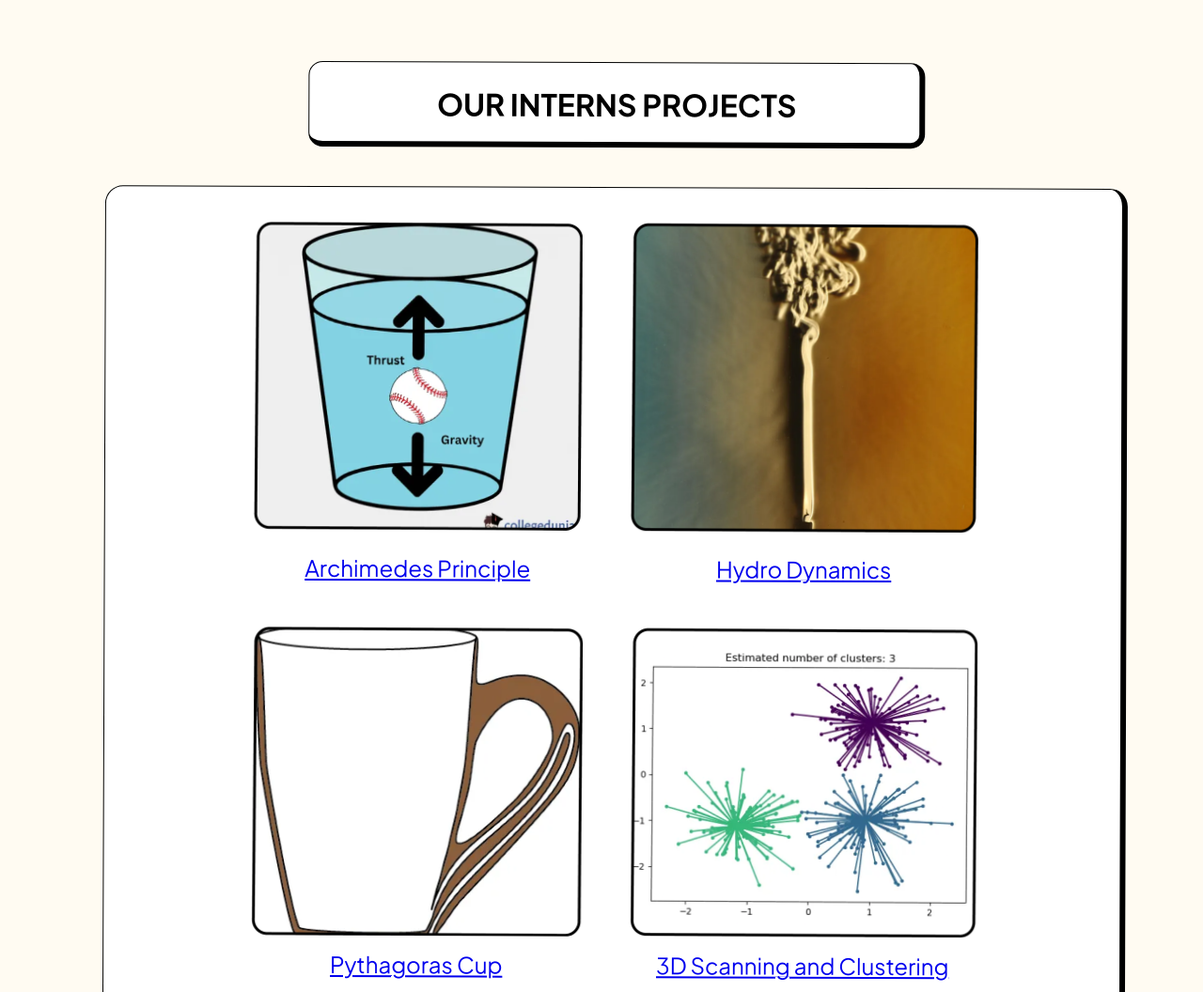
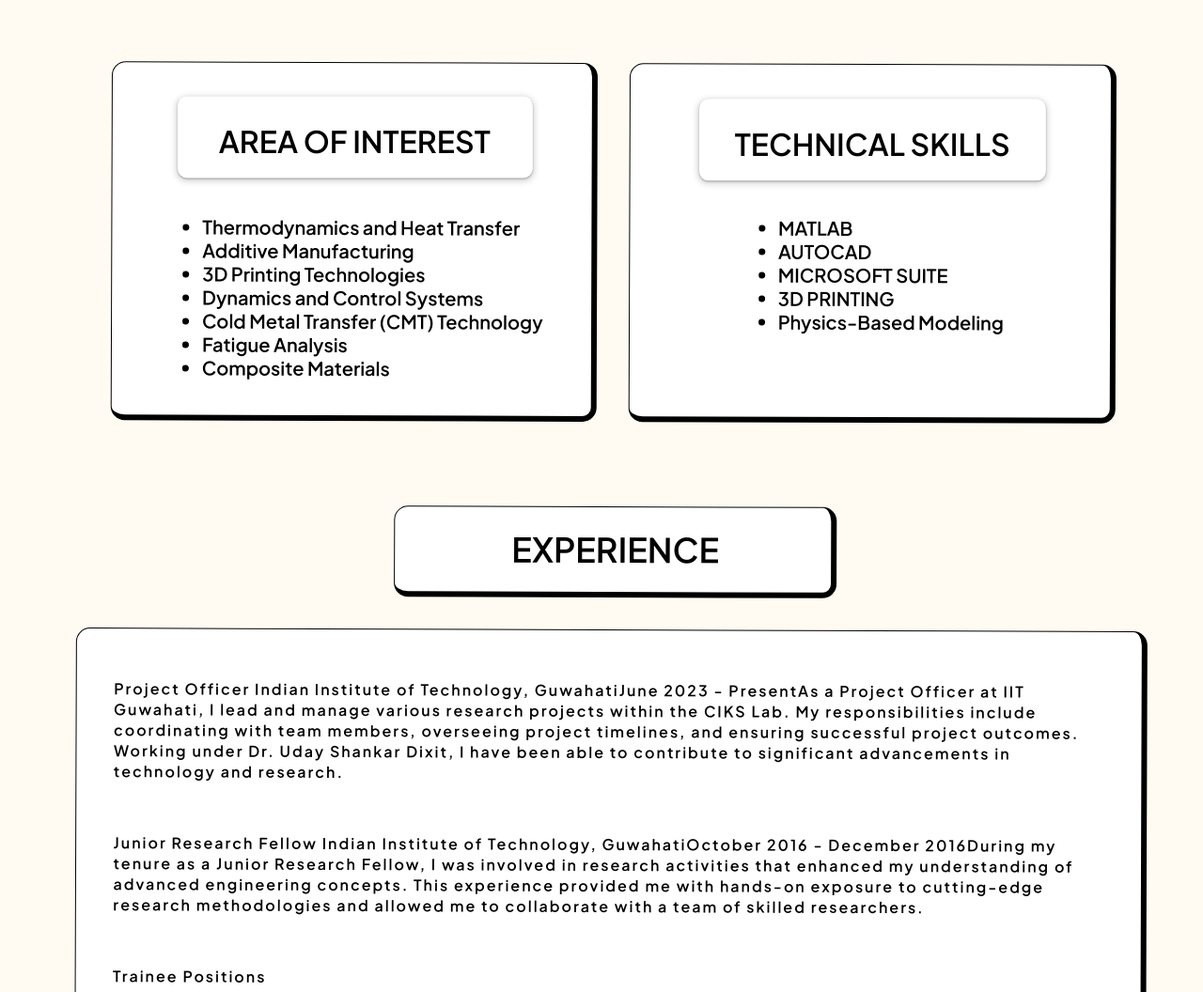
Before and after one commit to faladrumsharma80/IITG_InternWork-figma, a website built with Parcel: page faladrum.html in a window 1280 px wide. Shown: the part 771-1827 px from the top of the page at 94% size. Built offline with nearby package versions, Linux system fonts and the light colour scheme; a web font is replaced by a local one.

Commit message:
Update faladrum.html

```diff
--- a/faladrum.html
+++ b/faladrum.html
@@ -221,36 +221,6 @@
                 </div>
             </div>
         </section>
-        <section class="flex flex-row items-center justify-center pt-0 px-[42px] pb-[61px] box-border max-w-full text-center text-13xl text-black font-plus-jakarta-sans lg:pl-[21px] lg:pr-[21px] lg:box-border mq750:pb-[26px] mq750:box-border mq1050:pb-10 mq1050:box-border">
-            <div class="flex flex-col items-center justify-center gap-[38.6px] max-w-full mq750:gap-[19px]">
-                <div class="w-[1217.2px] flex flex-row items-center justify-center py-0 px-5 box-border max-w-full">
-                    <div class="w-[656.6px] flex flex-row items-center justify-center pt-[26px] px-5 pb-[24.4px] box-border relative max-w-full">
-                        <div class="h-full w-full absolute !m-[0] top-[0.8px] right-[0.4px] bottom-[0.8px] left-[0px] rounded-mini bg-white box-border  border-t-[1px] border-solid border-black border-r-[6px] border-b-[6px] border-l-[1px]"></div>
-                        <h2 class="m-0 w-[404.9px] relative text-inherit leading-[40px] uppercase font-bold font-inherit inline-block shrink-0 max-w-full z-[1] mq450:text-lgi mq450:leading-[24px] mq1050:text-7xl mq1050:leading-[32px]"> Our Interns Projects </h2>
-                    </div>
-                </div>
-                <div class="flex flex-row flex-wrap items-center justify-center pt-[43px] px-12 pb-7 box-border relative gap-[49.2px] max-w-full text-5xl lg:pl-6 lg:pr-6 lg:box-border mq450:pt-5 mq450:box-border mq750:gap-[25px] mq1050:pt-7 mq1050:pb-5 mq1050:box-border">
-                    <div class="h-full w-full absolute !m-[0] top-[4.62px] right-[0px] bottom-[-4.62px] left-[0px] rounded-[19px] bg-white box-border  border-t-[1px] border-solid border-black border-r-[6px] border-b-[6px] border-l-[1px]"></div>
-                    <div class="w-[352px] flex flex-col items-center justify-center gap-[15.6px] max-w-full">
-                        <div class="self-stretch flex flex-row items-center justify-center pt-0 px-0 pb-[10.2px] box-border max-w-full"> <img class="h-[327.2px] flex-1 relative rounded-mini max-w-full overflow-hidden object-contain  z-[1]" loading="lazy" alt="" src="/public/rectangle-18@2x.png" /> </div>
-                        <div class="self-stretch flex flex-row items-center justify-center pt-0 px-[37px] pb-[32.4px]"> <a href="ArchimedesPrinciple.pdf" class="w-[262px] relative leading-[125%] inline-block whitespace-pre-wrap shrink-0 z-[1] mq450:text-lgi mq450:leading-[24px]">Archimedes Principle</a> </div> <img class="self-stretch h-[328.4px] relative rounded-mini max-w-full overflow-hidden shrink-0 object-contain  z-[1]" loading="lazy" alt="" src="/public/rectangle-45@2x.png" />
-                        <div class="self-stretch flex flex-row items-center justify-center py-0 px-[52px] mq450:pl-5 mq450:pr-5 mq450:box-border"> <a href="Pythagoras Cup.pdf" class="w-[232px] relative leading-[125%] inline-block shrink-0 z-[1] mq450:text-lgi mq450:leading-[24px]">Pythagoras Cup </a> </div>
-                    </div>
-                    <div class="w-[371.5px] flex flex-col items-center justify-center gap-[15.6px] max-w-full">
-                        <div class="self-stretch flex flex-row items-center justify-center pt-0 px-0 pb-[9px] box-border max-w-full"> <img class="h-[328.4px] flex-1 relative rounded-mini max-w-full overflow-hidden object-contain  z-[1]" loading="lazy" alt="" src="/public/rectangle-16@2x.png" /> </div>
-                        <div class="w-[360.9px] flex flex-row items-center justify-center pt-0 px-[77px] pb-[32.4px] box-border max-w-full mq450:pl-5 mq450:pr-5 mq450:box-border"> <a href="hydrodynamics.pdf" class="flex-1 relative leading-[125%] z-[1] mq450:text-lgi mq450:leading-[24px]">Hydro Dynamics</a> </div>
-                        <div class="self-stretch flex flex-row items-center justify-center py-0 pr-0 pl-0.5 box-border max-w-full"> <img class="h-[328.4px] flex-1 relative rounded-mini max-w-full overflow-hidden object-contain  z-[1]" loading="lazy" alt="" src="/public/rectangle-21@2x.png" /> </div>
-                        <div class="w-[359.9px] flex flex-row items-center justify-center py-0 px-[5px] box-border max-w-full"> <a href="3Dscanning_&_Clusstering 2.pdf" class="flex-1 relative leading-[125%] inline-block max-w-full z-[1] mq450:text-lgi mq450:leading-[24px]">3D Scanning and Clustering </a> </div>
-                    </div>
-                    <div class="w-[338px] flex flex-col items-center justify-center gap-[14.8px] max-w-full">
-                        <div class="self-stretch flex flex-row items-center justify-center pt-0 px-0 pb-[9.8px] box-border max-w-full"> <img class="h-[328.4px] flex-1 relative rounded-mini max-w-full overflow-hidden object-contain  z-[1]" loading="lazy" alt="" src="/public/rectangle-17@2x.png" /> </div>
-                        <div class="w-[326px] flex flex-row items-center justify-center pt-0 px-[43px] pb-[33.2px] box-border max-w-full mq450:pl-5 mq450:pr-5 mq450:box-border"> <a href="HydraulicLift.pdf" class="flex-1 relative leading-[125%] z-[1] mq450:text-lgi mq450:leading-[24px]">Hydraulic Lift</a> </div>
-                        <div class="self-stretch flex flex-row items-center justify-center py-0 pr-px pl-0.5 box-border max-w-full"> <img class="h-[329.2px] flex-1 relative rounded-mini max-w-full overflow-hidden object-contain  z-[1]" loading="lazy" alt="" src="/public/rectangle-19@2x.png" /> </div>
-                        <div class="w-[327px] flex flex-row items-center justify-center py-0 px-[15px] box-border max-w-full"> <a href="Design_of_Underwater_Vehicle[1].pdf" class="flex-1 relative leading-[125%] z-[1] mq450:text-lgi mq450:leading-[24px]">Under Water Vehicle</a> </div>
-                    </div>
-                </div>
-            </div>
-        </section>
         <section class="w-[1345.6px] flex flex-row items-center justify-center pt-0 px-0 pb-[37px] box-border max-w-full text-center text-13xl text-black font-plus-jakarta-sans">
             <div class="w-[1069px] flex flex-row items-center justify-center gap-[34px] max-w-full mq750:gap-[17px] mq1050:flex-wrap">
                 <div class="flex-1 flex flex-col items-center justify-center pt-[37px] px-[53px] pb-[42px] box-border relative gap-[41px] min-w-[337px] max-w-full mq450:pt-6 mq450:pb-[27px] mq450:box-border mq750:gap-[20px] mq750:pl-[26px] mq750:pr-[26px] mq750:box-border mq750:min-w-full mq1050:flex-1">
```
